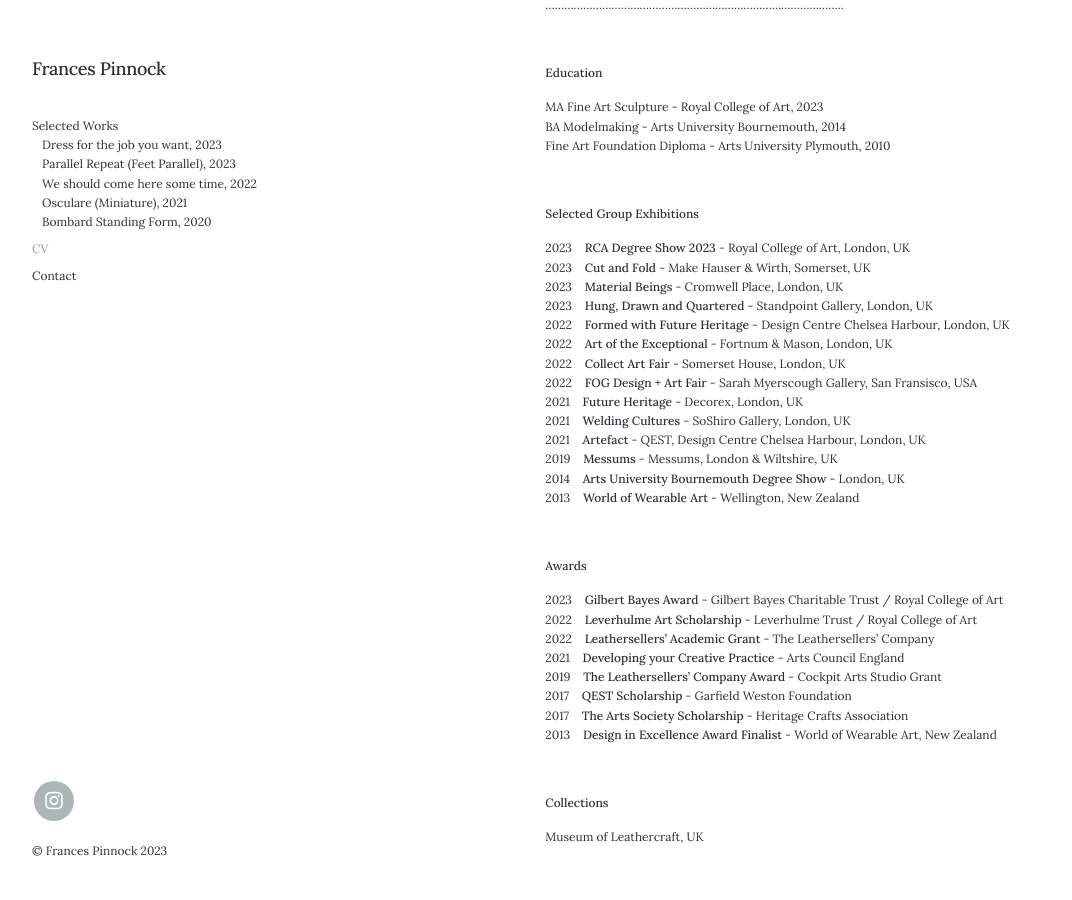
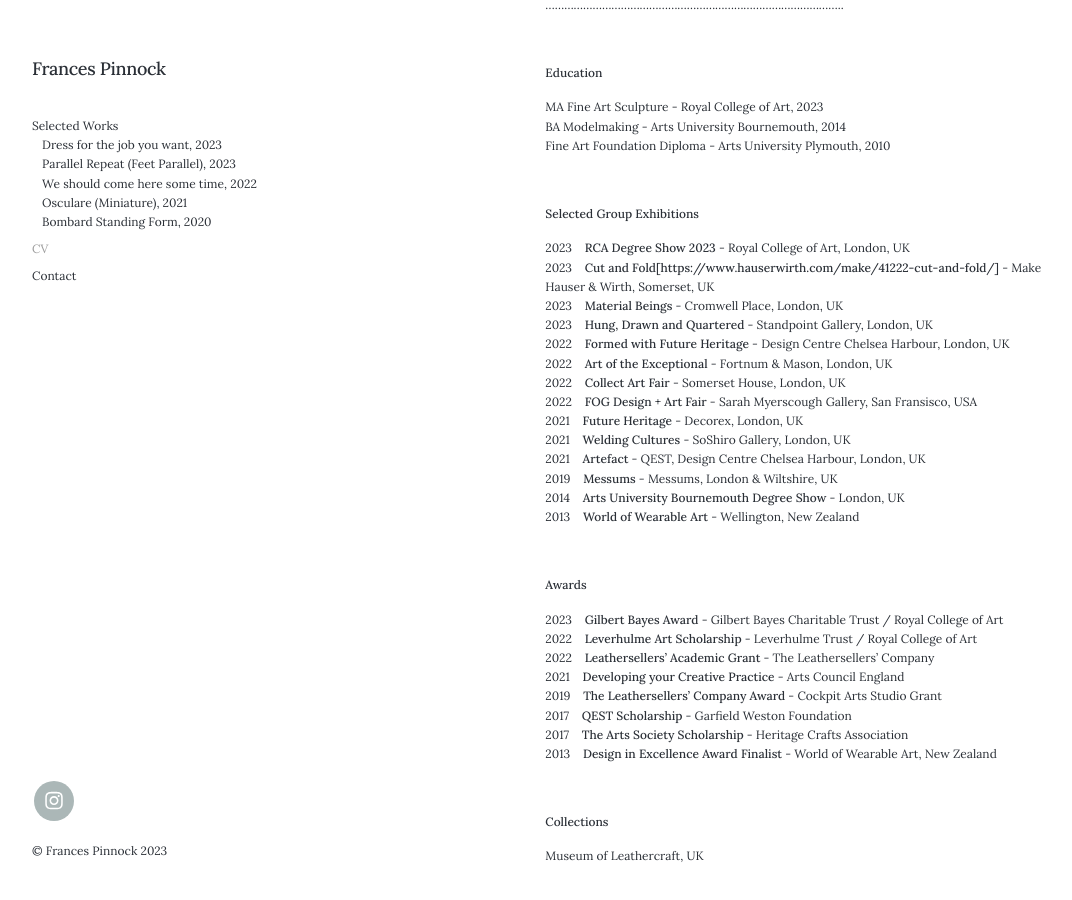
Before and after one commit to francespinnock/francespinnock.github.io, a Jekyll site: the page built from _pages/cv.md, in a window 1280 px wide and 900 px high, scrolled down 317 px. Shown: the whole window, without its empty margins (28-1100 px from the left). Built offline with Jekyll 4.4.1, drawn with Linux system fonts in a browser that asks for light colours; nearby versions of some CDN libraries; part of the change alters nothing that is shown.

Commit message:
Update cv.md

```diff
--- a/_pages/cv.md
+++ b/_pages/cv.md
@@ -28,7 +28,7 @@ Fine Art Foundation Diploma - Arts University Plymouth, 2010
 **Selected Group Exhibitions**
 
 2023&nbsp;&nbsp;&nbsp; **RCA Degree Show 2023** - Royal College of Art, London, UK
-2023&nbsp;&nbsp;&nbsp; **Cut and Fold** - Make Hauser & Wirth, Somerset, UK
+2023&nbsp;&nbsp;&nbsp; **Cut and Fold[https://www.hauserwirth.com/make/41222-cut-and-fold/]** - Make Hauser & Wirth, Somerset, UK
 2023&nbsp;&nbsp;&nbsp; **Material Beings** - Cromwell Place, London, UK
 2023&nbsp;&nbsp;&nbsp; **Hung, Drawn and Quartered** - Standpoint Gallery, London, UK
 2022&nbsp;&nbsp;&nbsp; **Formed with Future Heritage** - Design Centre Chelsea Harbour, London, UK
```
